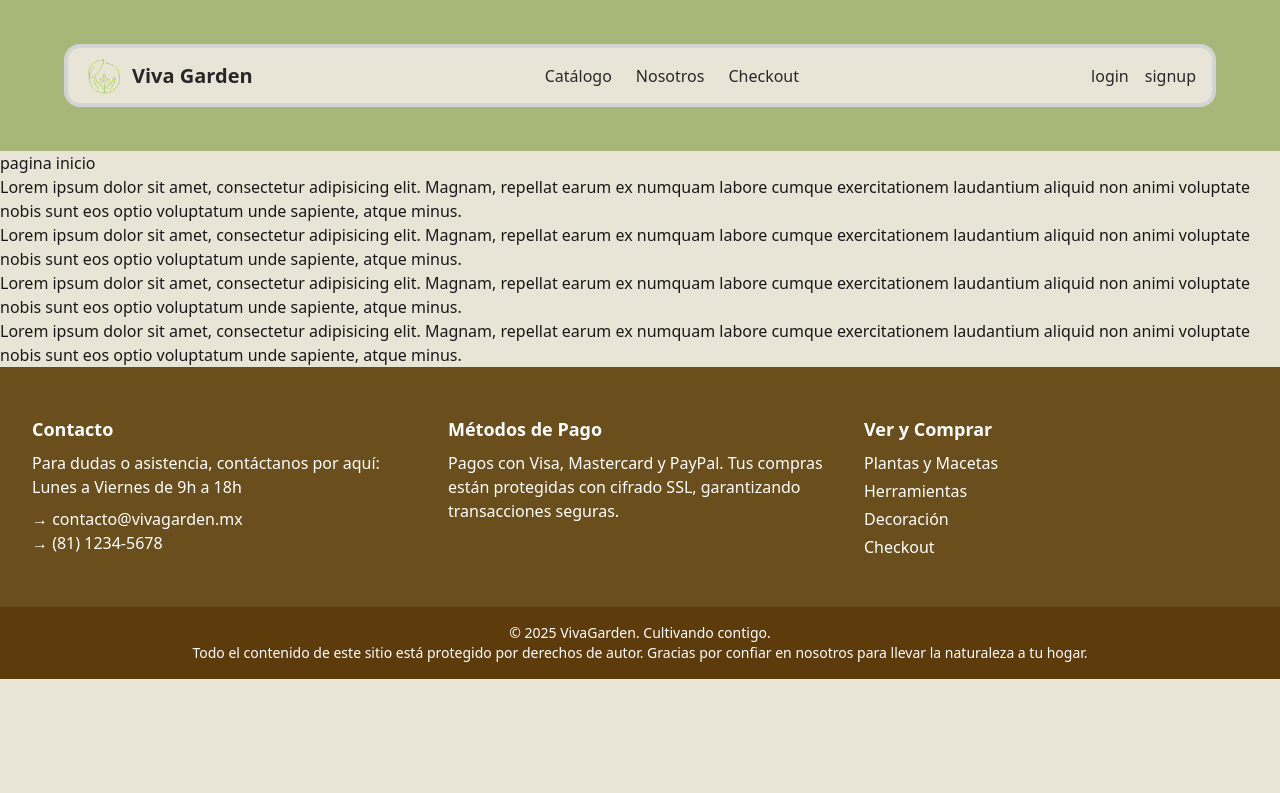
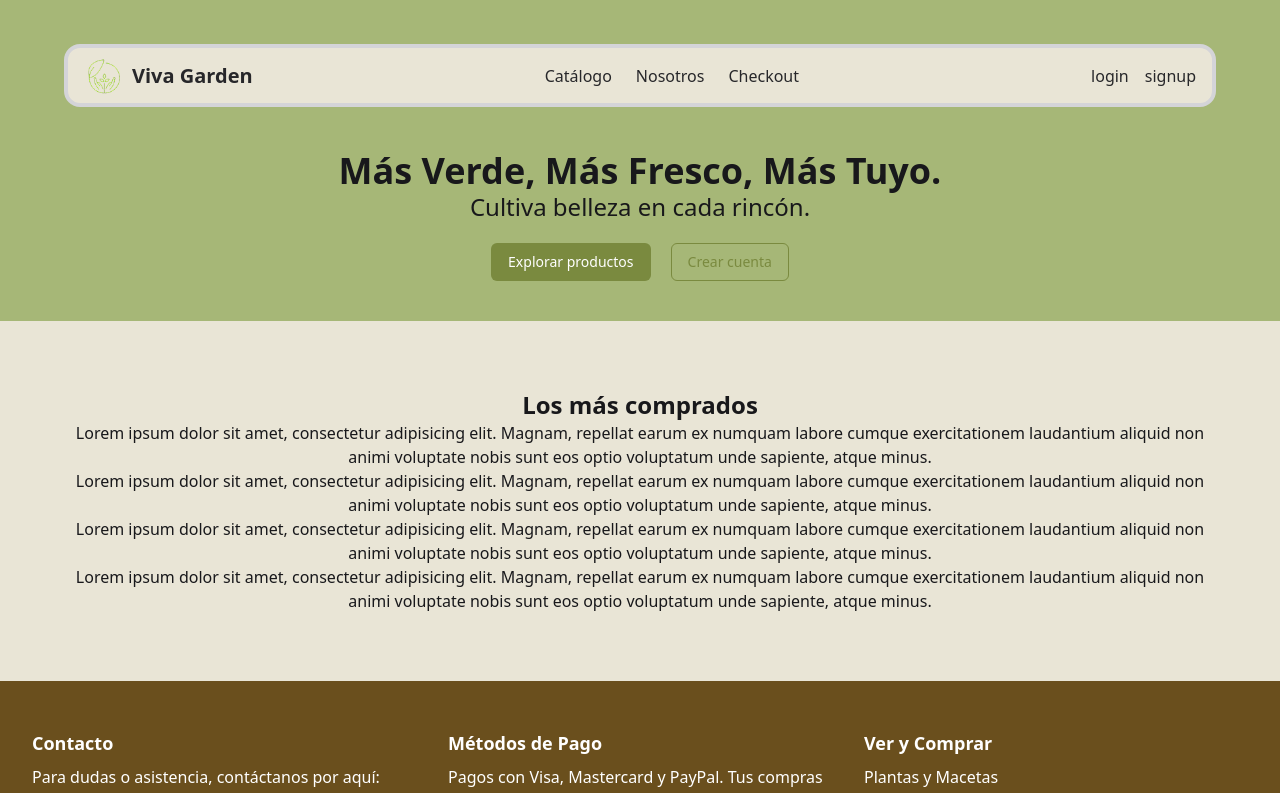
Before and after one commit to ch3ber/gardening-e-commerce-frontend, a Next.js app: page / in a window 1280 px wide. Shown: the top 793 px of the page. Built offline with nearby package versions, Linux system fonts and the light colour scheme.

Commit message:
FEAT: enhance homepage layout with new header and button styles

```diff
--- a/src/app/globals.css
+++ b/src/app/globals.css
@@ -7,3 +7,11 @@
   --color-jardin-verde-claro: #A6B777;
   --color-jardin-beige: #E9E5D6;
 }
+
+.main-button {
+  @apply inline-flex items-center justify-center px-4 py-2 rounded-md text-sm font-medium focus:outline-none focus:ring-2 focus:ring-offset-2 transition-colors bg-jardin-verde-oliva text-white border border-transparent hover:bg-jardin-verde-oliva/90;
+}
+
+.ghost-button {
+  @apply inline-flex items-center justify-center px-4 py-2 rounded-md text-sm font-medium focus:outline-none focus:ring-2 focus:ring-offset-2 transition-colors bg-transparent text-jardin-verde-oliva border border-jardin-verde-oliva hover:bg-jardin-verde-oliva hover:text-white;
+}
--- a/src/app/page.tsx
+++ b/src/app/page.tsx
@@ -1,11 +1,27 @@
+import Link from "next/link";
+
 export default function Home() {
   return (
-    <main className="">
-      <h1>pagina inicio</h1>
-      <p>Lorem ipsum dolor sit amet, consectetur adipisicing elit. Magnam, repellat earum ex numquam labore cumque exercitationem laudantium aliquid non animi voluptate nobis sunt eos optio voluptatum unde sapiente, atque minus.</p>
-      <p>Lorem ipsum dolor sit amet, consectetur adipisicing elit. Magnam, repellat earum ex numquam labore cumque exercitationem laudantium aliquid non animi voluptate nobis sunt eos optio voluptatum unde sapiente, atque minus.</p>
-      <p>Lorem ipsum dolor sit amet, consectetur adipisicing elit. Magnam, repellat earum ex numquam labore cumque exercitationem laudantium aliquid non animi voluptate nobis sunt eos optio voluptatum unde sapiente, atque minus.</p>
-      <p>Lorem ipsum dolor sit amet, consectetur adipisicing elit. Magnam, repellat earum ex numquam labore cumque exercitationem laudantium aliquid non animi voluptate nobis sunt eos optio voluptatum unde sapiente, atque minus.</p>
-    </main>
+    <>
+      <header className="bg-jardin-verde-claro pb-10 text-center">
+        <h1 className="text-4xl font-bold">Más Verde, Más Fresco, Más Tuyo.</h1>
+        <p className="text-2xl">Cultiva belleza en cada rincón.</p>
+        <div className="mt-5 flex gap-5 justify-center">
+          <Link href={'/'} className="main-button">
+            Explorar productos
+          </Link>
+          <Link href={'/'} className="ghost-button">
+            Crear cuenta
+          </Link>
+        </div>
+      </header>
+      <main className="my-10 lg:my-17 max-w-[90%] mx-auto text-center">
+        <h1 className="text-2xl font-bold">Los más comprados</h1>
+        <p>Lorem ipsum dolor sit amet, consectetur adipisicing elit. Magnam, repellat earum ex numquam labore cumque exercitationem laudantium aliquid non animi voluptate nobis sunt eos optio voluptatum unde sapiente, atque minus.</p>
+        <p>Lorem ipsum dolor sit amet, consectetur adipisicing elit. Magnam, repellat earum ex numquam labore cumque exercitationem laudantium aliquid non animi voluptate nobis sunt eos optio voluptatum unde sapiente, atque minus.</p>
+        <p>Lorem ipsum dolor sit amet, consectetur adipisicing elit. Magnam, repellat earum ex numquam labore cumque exercitationem laudantium aliquid non animi voluptate nobis sunt eos optio voluptatum unde sapiente, atque minus.</p>
+        <p>Lorem ipsum dolor sit amet, consectetur adipisicing elit. Magnam, repellat earum ex numquam labore cumque exercitationem laudantium aliquid non animi voluptate nobis sunt eos optio voluptatum unde sapiente, atque minus.</p>
+      </main>
+    </>
   );
 }
```
